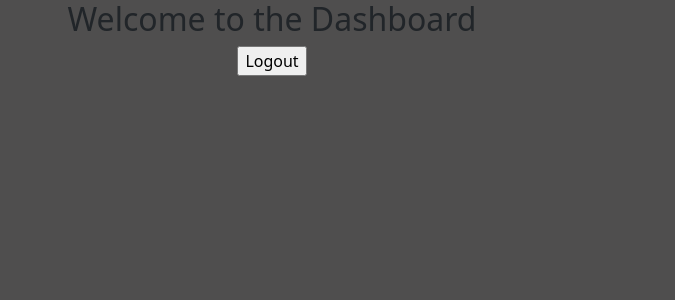
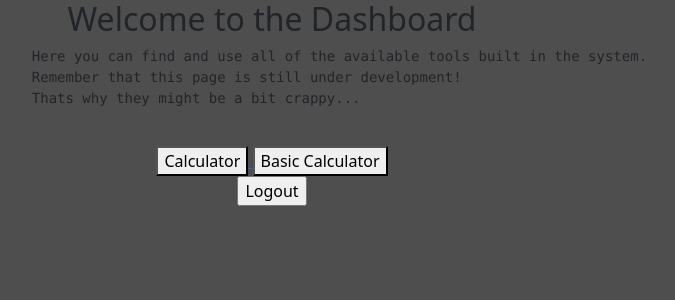
Before and after one commit to KriMaDev/web_system, a PHP site: page /km_dashboard.php in a window 1280 px wide. Shown: the top 300 px of the page, without its empty margins (368-1043 px from the left). Run offline with PHP 8.4, Linux system fonts and the light colour scheme; a user stored in the database is signed in.

Commit message:
add:test_script btns

```diff
--- a/km_dashboard.php
+++ b/km_dashboard.php
@@ -29,10 +29,23 @@ if ($_SERVER["REQUEST_METHOD"] == "POST") {
 <body>
     <div class="wholeDash">
         <h2>Welcome to the Dashboard</h2>
-        <div id ="headerDash"></div>
+        <div id ="headerDash">
+            <pre>
+                Here you can find and use all of the available tools built in the system.
+                Remember that this page is still under development!
+                Thats why they might be a bit crappy...
+            </pre>
+        </div>
         <div id="bodyDash">
             <div id="mainDash">
-                <div id="mainHeadDash"></div>
+                <div id="mainHeadDash">
+                    <a href="/test-rep/test_scripts/calculator.html">
+                        <button>Calculator</button>
+                    </a>
+                    <a href="/test-rep/test_scripts/basic_calculator.php">
+                        <button>Basic Calculator</button>
+                    </a>
+                </div>
                 <div id="mainFirstDash"></div>
                 <div id="mainSecondDash"></div>
             </div>
```
